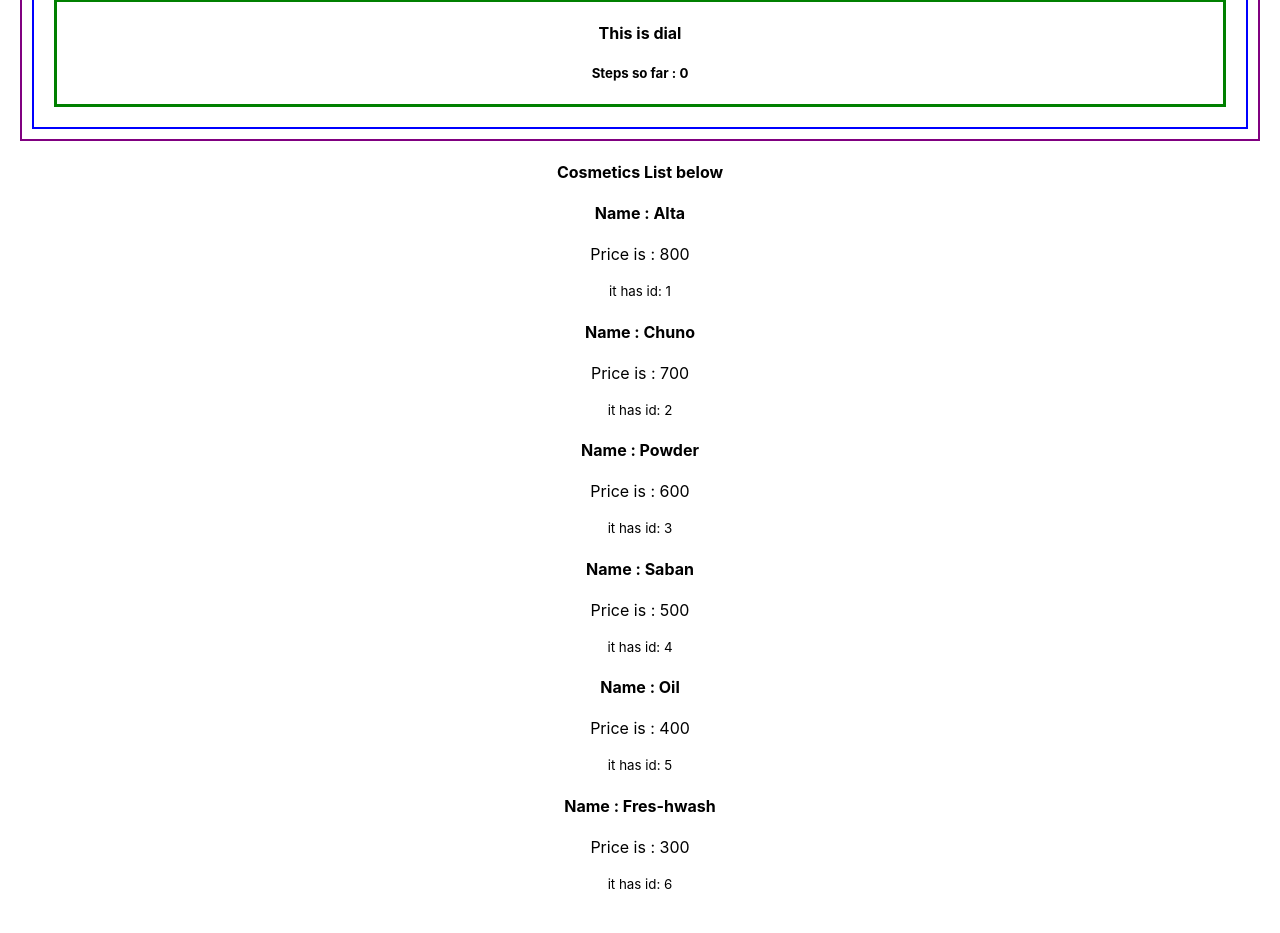
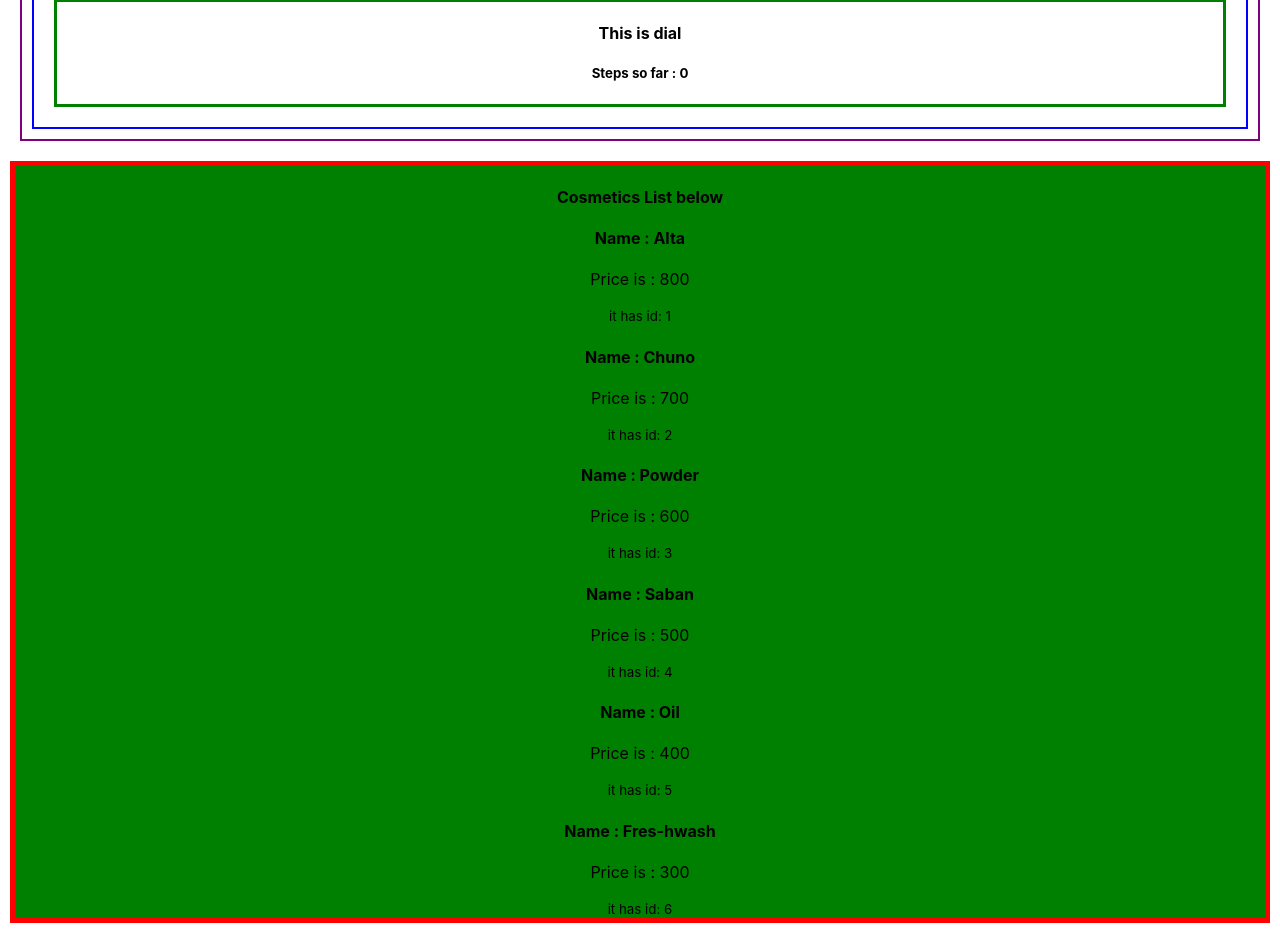
Before and after one commit to provashish95/how-react-works, a React (Create React App) app: page / in a window 1280 px wide. Shown: the part 585-1518 px from the top of the page. Before the commit the page ends 1478 px from the top, so only its background shows below. Built offline with nearby package versions, Linux system fonts and the light colour scheme.

Commit message:
updated some files

```diff
--- a/src/components/Cosmetics/Cosmetic/Cosmetic.js
+++ b/src/components/Cosmetic/Cosmetic.js
@@ -1,7 +1,7 @@
 import React from 'react';
 
 const Cosmetic = (props) => {
-    const {name , price, id} = props.cosmetic;
+    const { name, price, id } = props.cosmetic;
     return (
         <div>
             <h4>Name : {name}</h4>
--- a/src/components/Cosmetics/Cosmetics.js
+++ b/src/components/Cosmetics/Cosmetics.js
@@ -1,5 +1,5 @@
 import React from 'react';
-import Cosmetic from './Cosmetic/Cosmetic';
+import Cosmetic from '../Cosmetic/Cosmetic';
 
 const Cosmetics = () => {
     const cosmetics = [
@@ -11,12 +11,13 @@ const Cosmetics = () => {
         { id: 6, name: 'Fres-hwash', price: 300 }
     ];
     return (
-        <div>
+        <div style={{ border: '5px solid red', backgroundColor: 'green', margin: '10px' }}>
             <h4>Cosmetics List below</h4>
             {
-                cosmetics.map(cosmetic => <Cosmetic key={cosmetic.id} cosmetic= {cosmetic}></Cosmetic>)
+                cosmetics.map(cosmetic => <Cosmetic key={cosmetic.id} cosmetic={cosmetic}></Cosmetic>)
+
             }
-        </div>
+        </div >
     );
 };
 
```
